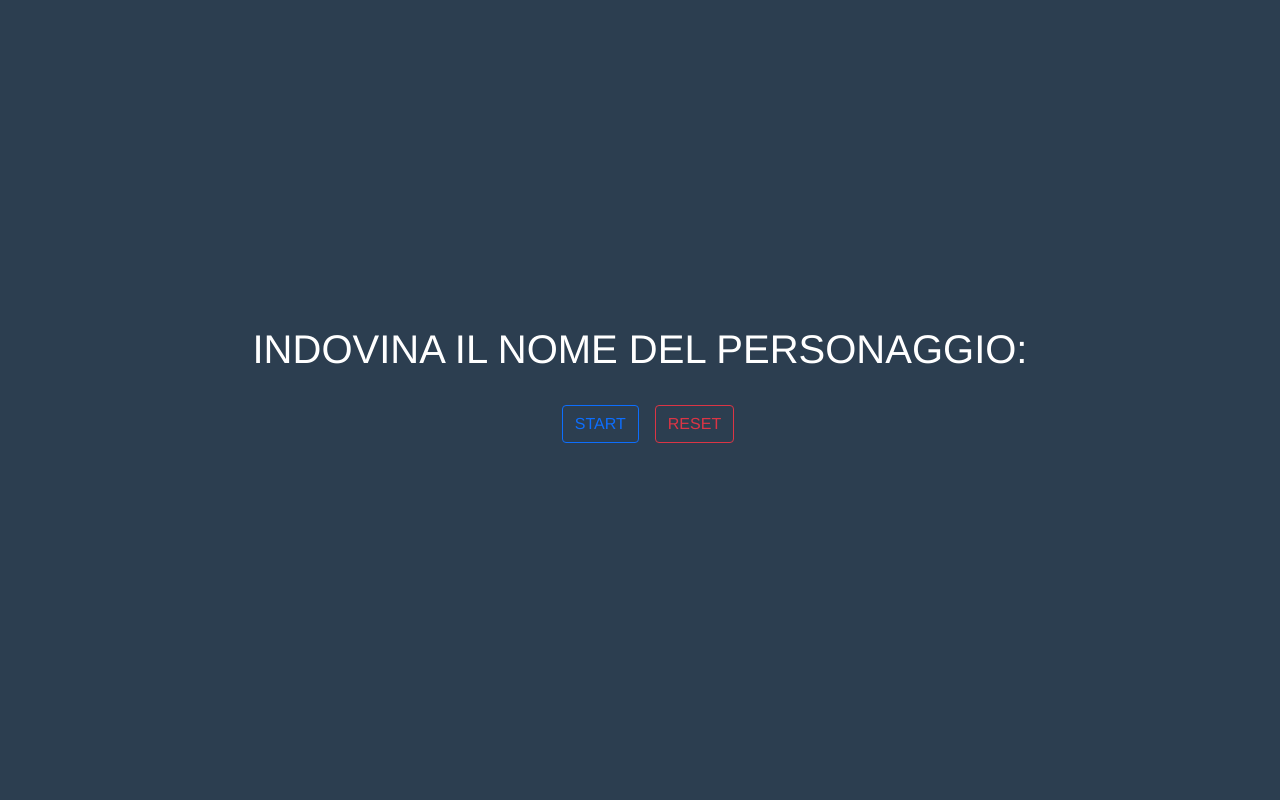
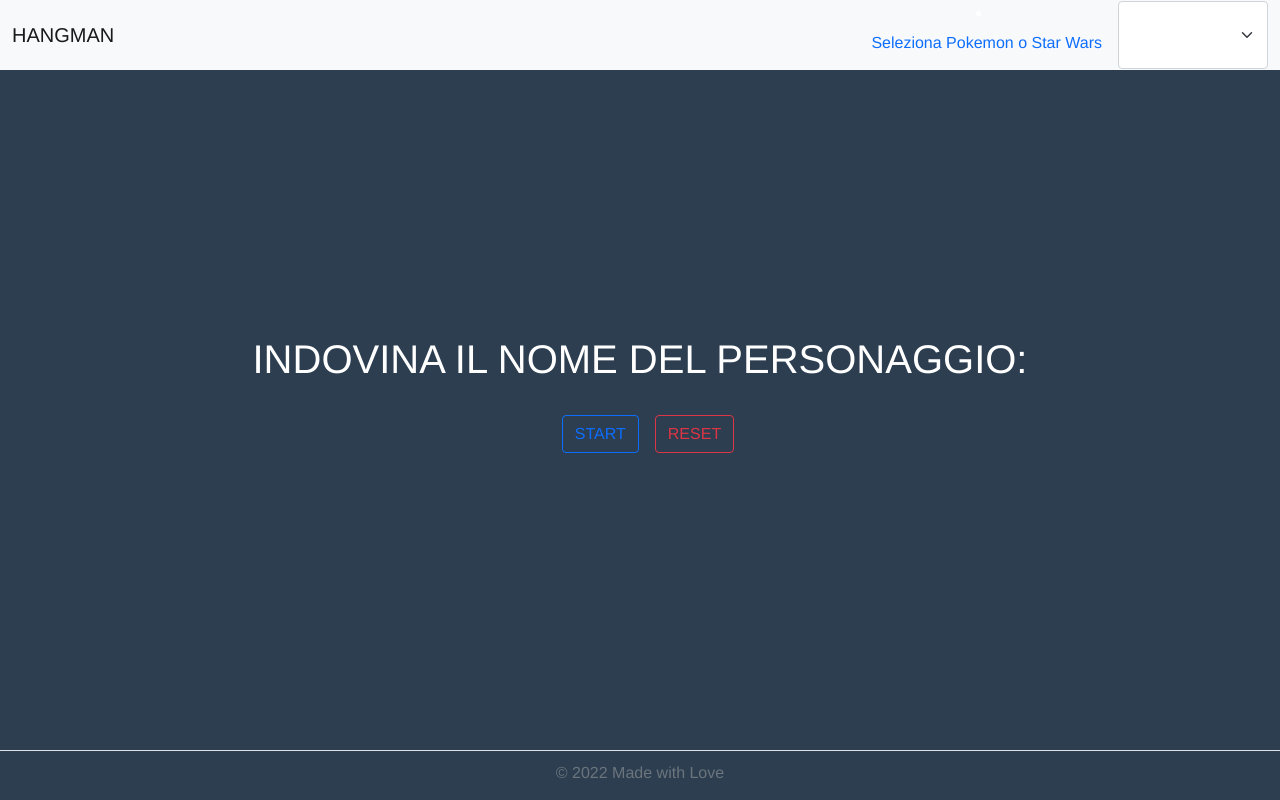
Before and after one commit to gloriaghe/hangman, a Vue app: page / in a window 1280 px wide. Built offline with nearby package versions, Linux system fonts and the light colour scheme.

Commit message:
corretto errore emit, aggiunta nav e footer

```diff
--- a/src/App.vue
+++ b/src/App.vue
@@ -1,25 +1,34 @@
 <template>
-  <div id="app" class="d-flex justify-content-center flex-column">
-    <h1 class="text-center">INDOVINA IL NOME DEL PERSONAGGIO:</h1>
-    <PlayResetButton @start="arrayName" :arrayPoint="pointTotal"/>
-    <ButtonComponent :arrayModify="transformArray" @point="point"/>
+  <div id="app">
+    <NavBar @choice="api"/>
+    <div id="containerGame" class="d-flex justify-content-center flex-column">
+      <h1 class="text-center">INDOVINA IL NOME DEL PERSONAGGIO:</h1>
+      <PlayResetButton @start="arrayName" :arrayPoint="pointTotal" :api="apiChoice"/>
+      <ButtonComponent :arrayModify="transformArray" @point="point"/>
+    </div>
+    <FooterComponent/>
   </div>
 </template>
 
 <script>
-import ButtonComponent from './components/ButtonComponent.vue'
+import NavBar from './components/NavBar.vue';
+import FooterComponent from './components/FooterComponent.vue';
+import ButtonComponent from './components/ButtonComponent.vue';
 import PlayResetButton from './components/PlayResetButton.vue';
 
 export default {
   name: 'App',
   components: {
+    NavBar,
     ButtonComponent,
-    PlayResetButton
+    PlayResetButton,
+    FooterComponent
   },
   data(){
     return{
       transformArray: [],
-      pointTotal: []
+      pointTotal: [],
+      apiChoice: ''
     }
   },
   methods: {
@@ -31,6 +40,11 @@ export default {
        this.pointTotal = el;
        console.log(el)
     },
+    api(el){
+      this.apiChoice = el;
+      console.log(this.apiChoice)
+
+    }
   }
 }
 </script>
@@ -48,5 +62,10 @@ export default {
   color: white;
   width: 100vw;
   height: 100vh;
+
+  #containerGame{
+    height: calc(100vh - 120px);
+  }
+
 }
 </style>
--- /dev/null
+++ b/src/components/FooterComponent.vue
@@ -0,0 +1,25 @@
+<template>
+     <footer>
+        <div class="border-top">
+            <div class="d-flex justify-content-center">
+                <span class="text-muted">© 2022 Made with Love</span>
+            </div>
+        </div>
+    </footer>
+</template>
+
+<script>
+export default {
+    name: 'FooterComponent',
+}
+</script>
+
+<style lang="scss">
+    footer{
+            height: 50px;
+
+            span{
+                padding-top: 10px;
+            }
+        }
+</style>
--- /dev/null
+++ b/src/components/NavBar.vue
@@ -0,0 +1,38 @@
+<template>
+    <nav class="navbar navbar-expand-lg navbar-light bg-light">
+        <div class="container-fluid">
+            <a class="navbar-brand" href="#">HANGMAN</a>
+            <div class="d-flex justify-content-between">
+                <li class="nav-item">
+                    <h6 class="nav-link" href="#">Seleziona Pokemon o Star Wars</h6>
+                    </li>
+                <select class="form-select" v-model="inputApi" @change="$emit('choice', inputApi)" aria-label="Default select example">
+                    <option value="Pokemon">Pokemon</option>
+                    <option value="Star Wars">Star Wars</option>
+                </select>
+            </div>
+
+        </div>
+    </nav>
+</template>
+
+<script>
+export default {
+    name: 'NavBar',
+    data() {
+    return {
+      inputApi: "",
+    }
+  },
+}
+</script>
+
+<style lang="scss">
+nav{
+    height: 70px;
+
+    .form-select{
+        width: 150px;
+    }
+}
+</style>
--- a/src/components/PlayResetButton.vue
+++ b/src/components/PlayResetButton.vue
@@ -16,11 +16,14 @@ export default {
     name: "PlayResetButton",
     props: {
         arrayPoint: Array,
+        api: String
     },
     data() {
         return{
             transformArray: [],
             loading: "",
+            apiPokemon: 'https://pokeapi.co/api/v2/pokemon/',
+            apiStarWars: 'https://swapi.dev/api/people/'
         }
     },
     computed: {
@@ -42,18 +45,9 @@ export default {
 
     },
     methods: {
-        startButton(){
-            this.transformArray = [];
-
-            const randomNum = Math.floor(Math.random() * 83);
-                // TODO:api diverse? (MENù A TENDINA)
-            axios.get('https://swapi.dev/api/people/'+ randomNum)
-                .then((result) => {
-
-                // TODO:separare codice
-                const wordResult = result.data;
-                console.log(wordResult.name);
-                const name = wordResult.name.trim().toUpperCase();
+        //function string to name
+        arrToString(nome){
+            const name = nome.trim().toUpperCase();
                 this.transformArray = name.split("");
                 this.transformArray.forEach((element, i) => {
                     if(element == " "){
@@ -63,8 +57,31 @@ export default {
                         this.transformArray.splice(i, 1)
                     }
                 });
-                console.log(this.transformArray);
+                //emit to App.vue
                 this.$emit('start', this.transformArray);
+        },
+        startButton(){
+            this.transformArray = [];
+
+            const randomNum = Math.floor(Math.random() * 83);
+
+            let apiInput = '';
+
+            if(this.api == 'Pokemon'){
+                apiInput = this.apiPokemon
+            }else if(this.api == 'Star Wars'){
+                apiInput = this.apiStarWars
+            } else {
+                alert('seleziona Pokemon o Star Wars')
+                return console.log('errore')
+            }
+
+            axios.get(apiInput + randomNum)
+                .then((result) => {
+
+                const wordResult = result.data;
+                console.log(wordResult.name);
+                this.arrToString(wordResult.name);
 
                 })
                     //segnala errori api
@@ -105,6 +122,6 @@ export default {
 }
 </script>
 
-<style>
+<style lang="scss">
 
 </style>
```
Also changed, not shown: src/components/ButtonComponent.vue (+2 -5 lines).
